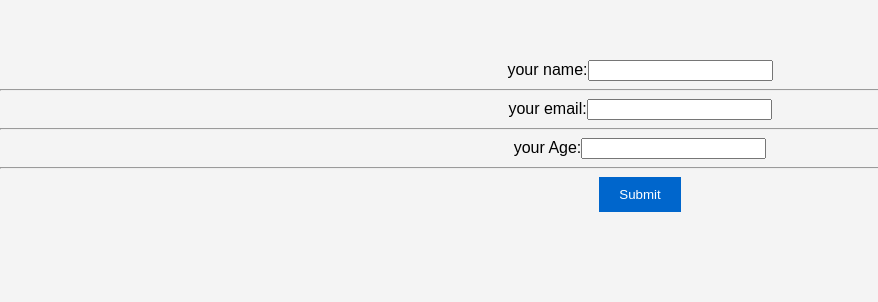
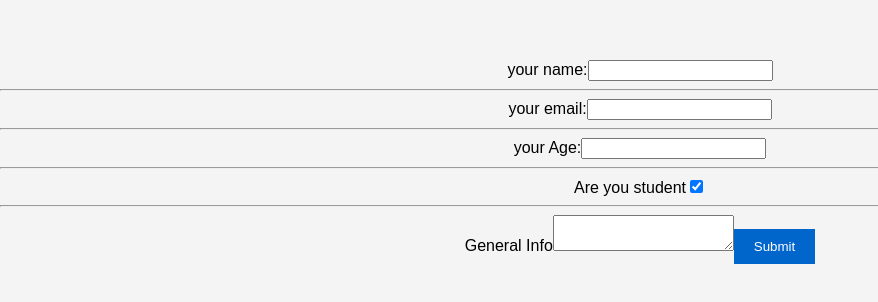
Before and after one commit to Hussein6685/frist-react-app, a React (Create React App) app: page / in a window 1280 px wide. Shown: the part 240-542 px from the top of the page, without its empty margins (0-878 px from the left). Built offline with nearby package versions, Linux system fonts and the light colour scheme.

Commit message:
new tow input

```diff
--- a/src/myFrom.js
+++ b/src/myFrom.js
@@ -2,11 +2,16 @@ import { useState } from "react";
 export default function MyForm() {
     const [nameInput, setNameInput] = useState("");
     const [emailInput, setEmailInput] = useState("");
-    const [formInput, setFormInput] = useState({name: "", email: "" , age: ""});
+    const [formInput, setFormInput] = useState({
+        name: "",
+        email: "",
+        age: "",
+        generalInfo: "",
+        isStudent: true,
+    });
     return (
         <form
             onSubmit={(event) => {
-
                 event.preventDefault();
                 // console.log(nameInput , emailInput);
             // const formData = {
@@ -23,8 +28,10 @@ export default function MyForm() {
                 setFormInput({...formInput, name: event.target.value});
 
                 }} />
+
             <hr>
             </hr>
+
             <label>
                 your email:
             </label>
@@ -37,7 +44,10 @@ export default function MyForm() {
                 setFormInput({...formInput, email: event.target.value});
                 }}
             />
-            <hr></hr>
+
+            <hr>
+            </hr>
+
             <label>
                 your Age:
             </label>
@@ -49,6 +59,36 @@ export default function MyForm() {
             <hr>
             </hr>
 
+            <label>Are you student</label>
+            <input type="checkbox"
+                checked={formInput.isStudent}
+                value={formInput.age}
+                onChange={(event) => {
+                    setFormInput({...formInput, isStudent: event.target.checked})
+                    // if (
+                    // event.target.checked == "on"
+                    // )
+                    // {
+
+                    //     setFormInput({ ...formInput, isStudent: true });
+                    // } else {
+                    //     setFormInput({ ...formInput, isStudent: false });
+
+                    //     }
+                }}
+            />
+
+            <hr>
+            </hr>
+
+            <label>
+                General Info
+            </label>
+            <textarea onChange={(event) => {
+                setFormInput({ ...formInput, generalInfo: event.target.value });
+            }}>
+                {formInput.generalInfo}
+            </textarea>
 
             <button type="submit">Submit</button>
         </form>
```
